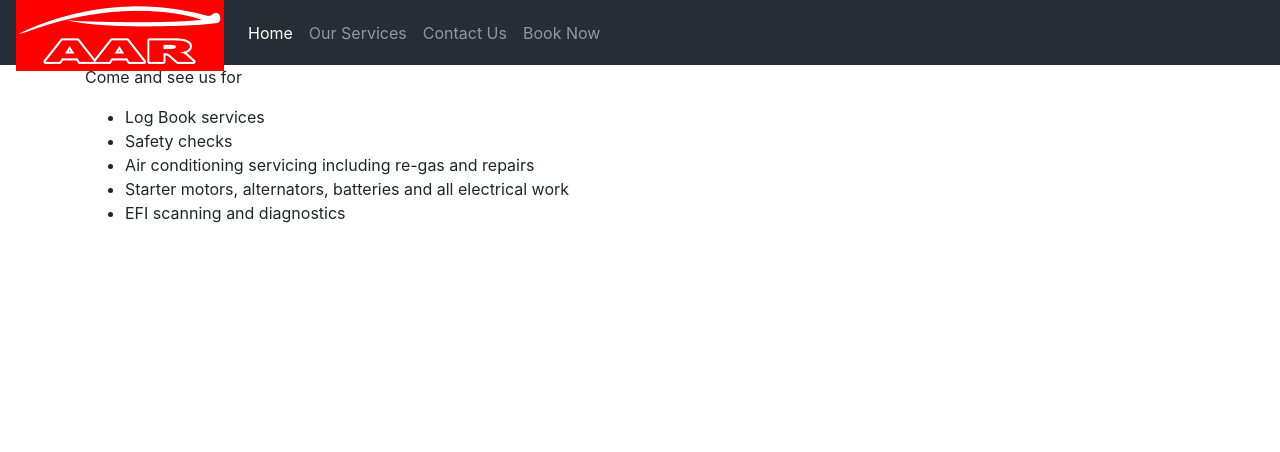
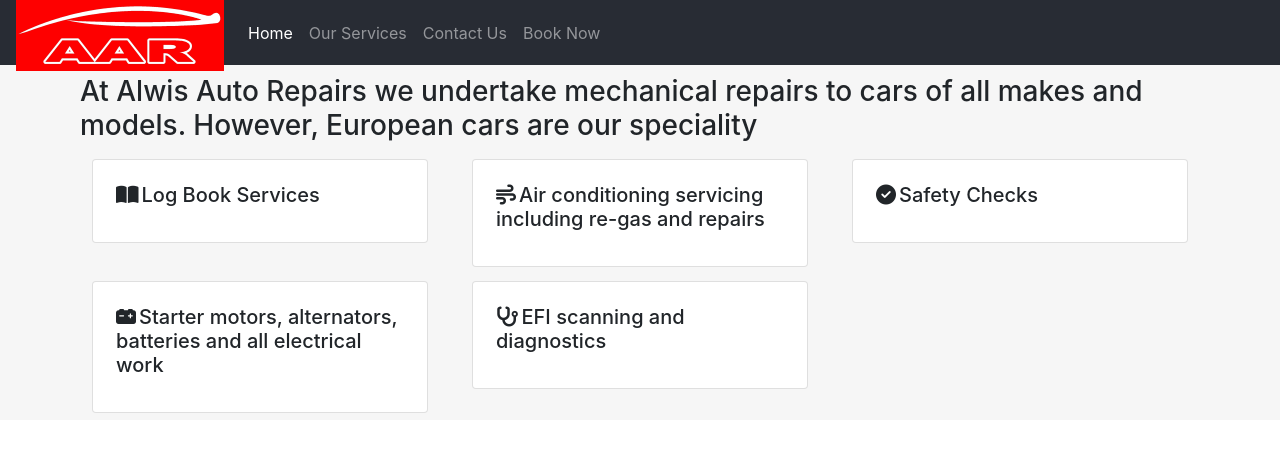
Before and after one commit to amindri/auto-website, a React (Create React App) app: page /ourservices in a window 1280 px wide. Shown: the top 452 px of the page. Built offline with nearby package versions, Linux system fonts and the light colour scheme.

Commit message:
completed the Our services page

```diff
--- a/public/index.html
+++ b/public/index.html
@@ -4,6 +4,7 @@
     <meta charset="utf-8" />
     <meta name="viewport" content="width=device-width, initial-scale=1, shrink-to-fit=no">
     <link rel="icon" href="%PUBLIC_URL%/favicon.ico" />
+    <script src="https://kit.fontawesome.com/b1029ff48f.js" crossorigin="anonymous"></script>
     <meta name="viewport" content="width=device-width, initial-scale=1" />
     <meta name="theme-color" content="#000000" />
     <meta
--- /dev/null
+++ b/src/components/OurServices/OurServices.css
@@ -0,0 +1,11 @@
+.card {
+    margin: 7px !important;
+}
+
+.title {
+    margin: 10px;
+}
+
+.card-title {
+ padding: 3px;
+}
--- a/src/components/OurServices/OurServices.js
+++ b/src/components/OurServices/OurServices.js
@@ -1,16 +1,93 @@
 import React from "react";
+import "./OurServices.css";
 
 function OurServices() {
-    return(
-        <div className="container">
-            <p>Come and see us for</p>
-            <ul>
-                <li>Log Book services</li>
-                <li>Safety checks</li>
-                <li>Air conditioning servicing including re-gas and repairs</li>
-                <li>Starter motors, alternators, batteries and all electrical work</li>
-                <li>EFI scanning and diagnostics</li>
-            </ul>
+    return (
+
+            <div style={{'background-color': '#f6f6f6'}}>
+
+            <div className="container">
+            <div className="row">
+                <h3 className="title">At Alwis Auto Repairs we undertake mechanical repairs to cars of all makes and models. However, European cars are our speciality</h3>
+            </div>
+            <div>
+                <div className="row">
+                    <div className="col-4">
+                        <div className="card">
+                            <div className="card-body">
+                                <h5 className="card-title">
+                                    <i className="fas fa-book-open"/>
+                                    <span className="card-title">Log Book Services</span>
+                                </h5>
+
+                                <p className="card-text">
+                                    {/*With supporting text below as a natural lead-in to additional content.*/}
+                                </p>
+                            </div>
+                        </div>
+                    </div>
+                    <div className="col-4">
+                        <div className="card">
+                            <div className="card-body">
+
+                                <h5 className="card-title">
+                                    <i className="fas fa-wind"></i>
+                                    <span className="card-title">Air conditioning servicing including re-gas and repairs</span>
+                                </h5>
+                                <p className="card-text">
+                                    {/*With supporting text below as a natural lead-in to additional content.*/}
+                                </p>
+                            </div>
+                        </div>
+                    </div>
+                    <div className="col-4">
+                        <div className="card">
+                            <div className="card-body">
+                                <h5 className="card-title">
+                                    <i className="fas fa-check-circle"></i>
+                                    <span className="card-title">Safety Checks</span>
+                                </h5>
+                                <p className="card-text">
+                                    {/*With supporting text below as a natural lead-in to additional content.*/}
+                                </p>
+                            </div>
+                        </div>
+                    </div>
+                </div>
+                <div className="row"/>
+                <div className="row">
+                    <div className="col-4">
+                        <div className="card">
+                            <div className="card-body">
+                                <h5 className="card-title">
+                                    <i className="fas fa-car-battery"></i>
+                                    <span className="card-title">
+                                    Starter motors, alternators, batteries and all electrical
+                                    work
+                                    </span>
+                                </h5>
+                                <p className="card-text">
+                                    {/*With supporting text below as a natural lead-in to additional content.*/}
+                                </p>
+                            </div>
+                        </div>
+                    </div>
+                    <div className="col-4">
+                        <div className="card">
+                            <div className="card-body">
+                                <h5 className="card-title">
+                                    <i className="fas fa-stethoscope"></i>
+                                    <span className="card-title">EFI scanning and diagnostics</span>
+                                </h5>
+                                <p className="card-text">
+                                    {/*With supporting text below as a natural lead-in to additional content.*/}
+                                </p>
+                            </div>
+                        </div>
+                    </div>
+                </div>
+            </div>
+        </div>
         </div>
     );
 }
```
